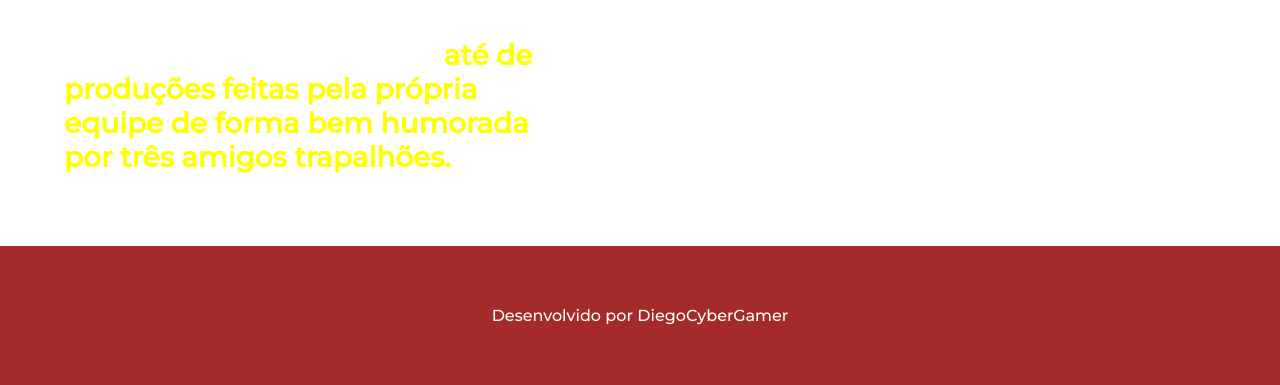
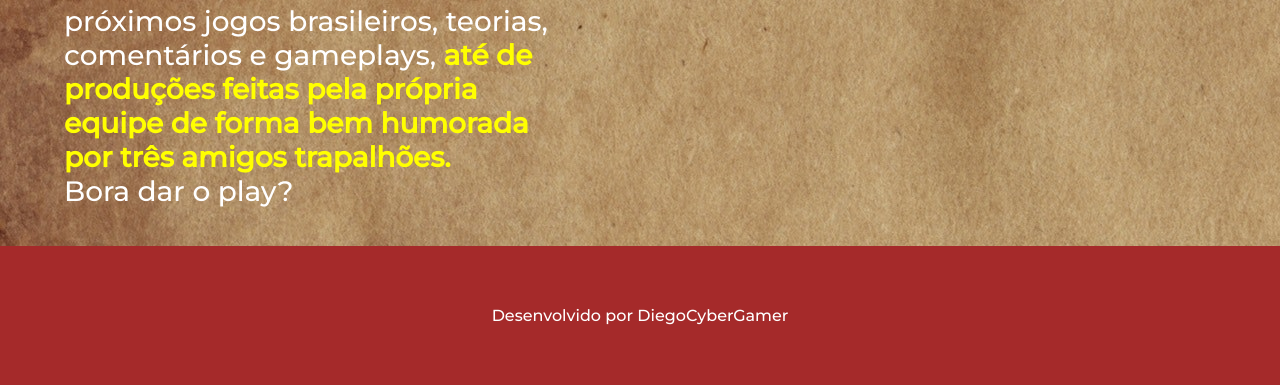
Before and after one commit to DiegoCyberGamer/portfolio, a plain HTML site: page index.html in a window 1280 px wide. Shown: the part 896-1281 px from the top of the page. Drawn offline with Linux system fonts and the light colour scheme; a web font is replaced by a local one.

Commit message:
Update Style.css

```diff
--- a/Styles/Style.css
+++ b/Styles/Style.css
@@ -21,7 +21,7 @@ body{
     /* height: 100vh; */
     box-sizing: border-box;
      /* background-color: var(--First-Color);  */
-     background-image: url(./assets/background.jpg);
+     background-image: url(./background.jpg);
     background-repeat: no-repeat;
     color: var(--Text-Color);
 }
```
